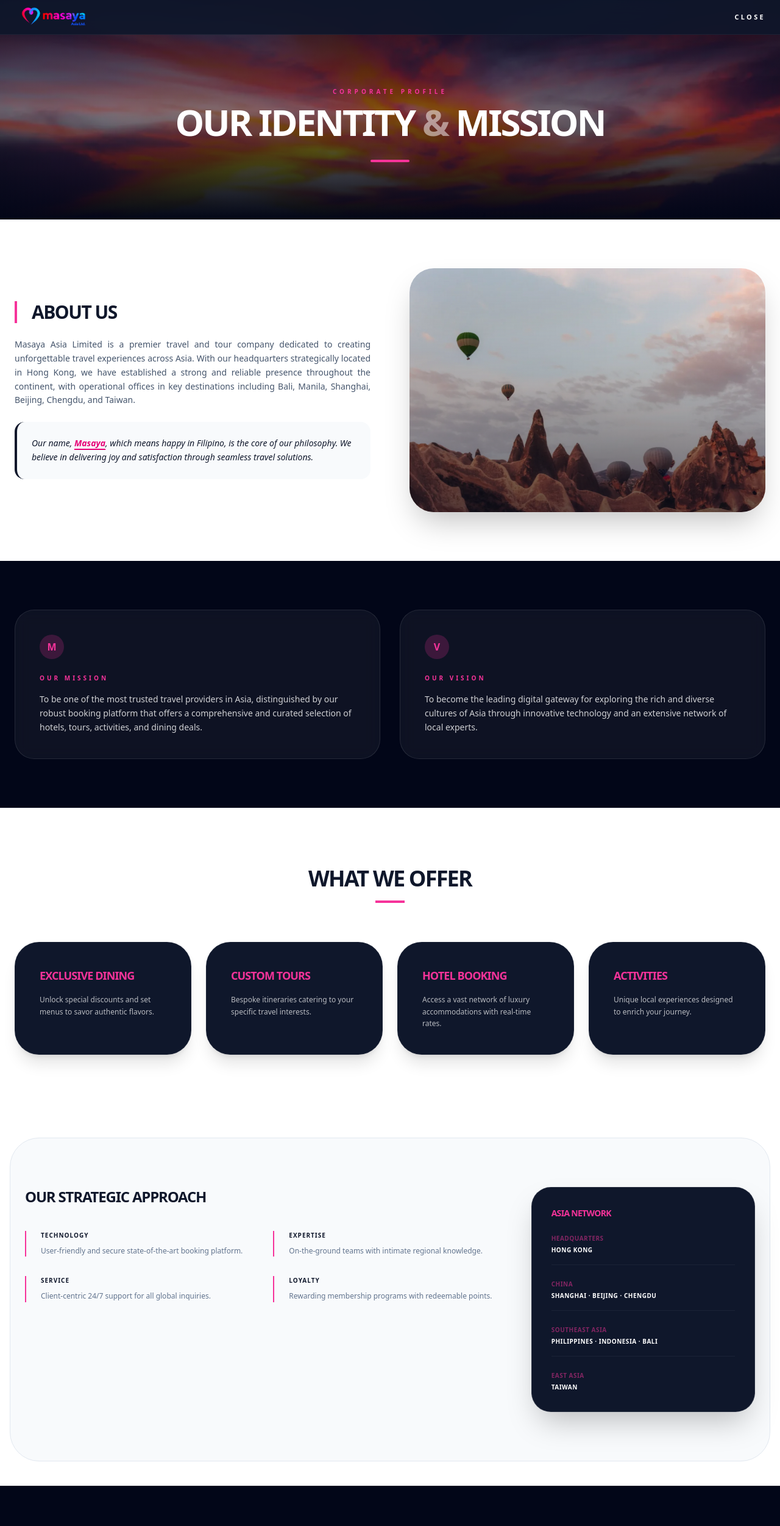
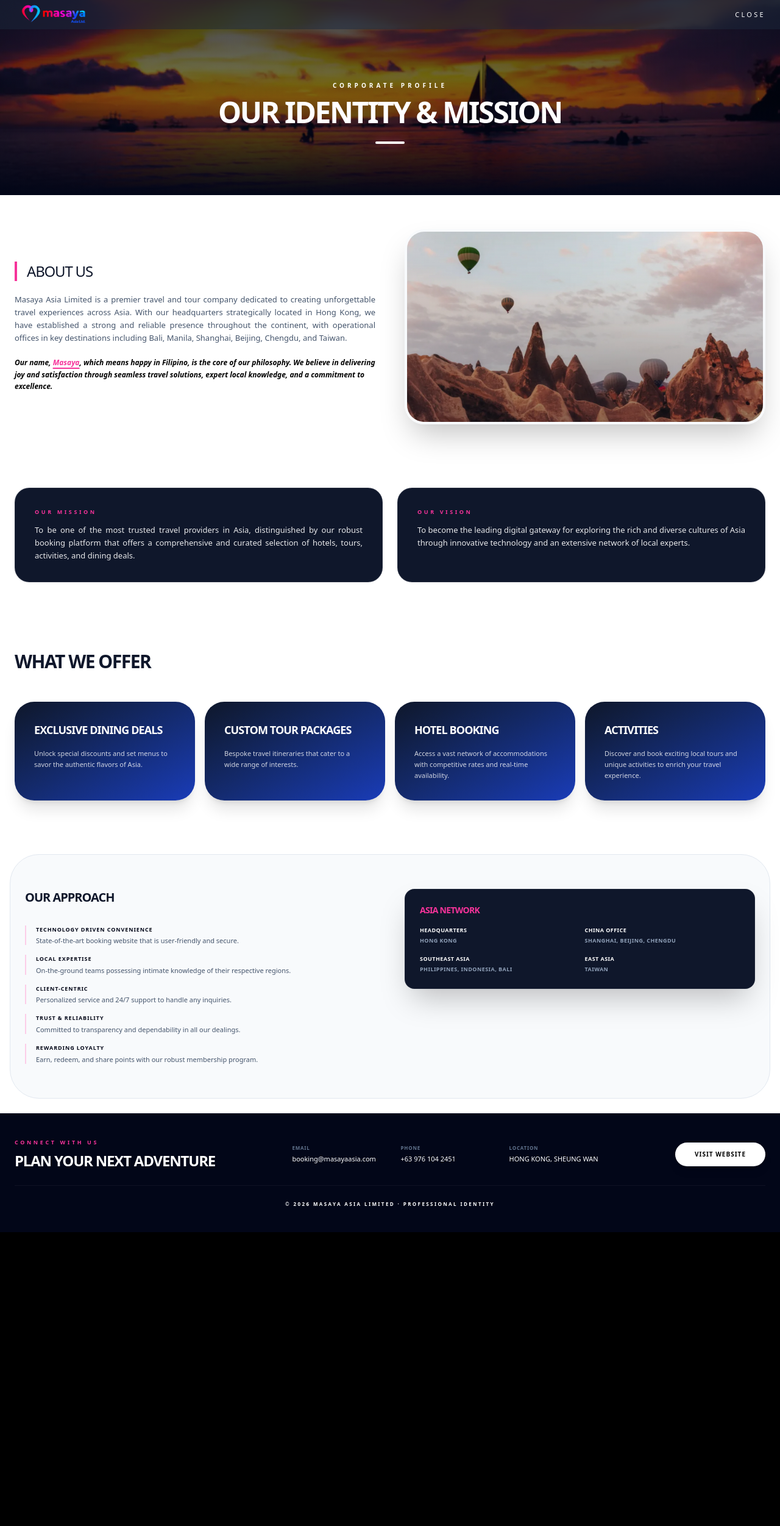
Before and after one commit to clotsss/masayaasia, a Next.js app: page /about-us in a window 1280 px wide. Shown: the top 2503 px of the page at 61% size. After the commit the page ends 2021 px from the top, so only its background shows below. Built offline with nearby package versions, Linux system fonts and the light colour scheme.

Commit message:
Update page.js
fixx

```diff
--- a/app/about-us/page.js
+++ b/app/about-us/page.js
@@ -1,218 +1,431 @@
-'use client';
+ 'use client';
+
 import React, { useState, useEffect } from 'react';
+
 import Image from 'next/image';
+
 import Link from 'next/link';
 
+
+
 export default function AboutUs() {
-  // Automatic image transition logic - Ensure these files are lowercase in your public folder
+
+  // Automatic image transition logic
+
   const transitionImages = ['/one.webp', '/two.webp', '/three.webp', '/four.webp'];
+
   const [currentIndex, setCurrentIndex] = useState(0);
 
+
+
   useEffect(() => {
+
     const timer = setInterval(() => {
+
       setCurrentIndex((prevIndex) => (prevIndex + 1) % transitionImages.length);
+
     }, 3000);
+
     return () => clearInterval(timer);
+
   }, [transitionImages.length]);
 
+
+
   return (
+
     <div className="min-h-screen bg-white font-sans text-slate-900 selection:bg-pink-100 selection:text-pink-600">
 
-      {/* NAVIGATION BAR - Fixed background for logo visibility */}
-      <nav className="fixed top-0 left-0 right-0 z-[100] bg-slate-900/90 backdrop-blur-md px-6 py-2 border-b border-white/5">
+
+
+      {/* NAVIGATION BAR */}
+
+      <nav className="fixed top-0 left-0 right-0 z-[100] bg-slate-800/50 backdrop-blur-md px-6 py-1">
+
         <div className="max-w-7xl mx-auto flex justify-between items-center">
+
           <Link href="/">
+
             <div className="relative w-32 h-10 cursor-pointer hover:opacity-80 transition-all">
+
               <Image
+
                 src="/masayaasialtd-.webp"
+
                 alt="Masaya Logo"
+
                 fill
+
                 className="object-contain"
+
                 priority
+
                 unoptimized
+
               />
+
             </div>
+
           </Link>
 
+
+
           <Link href="/" className="group flex items-center">
-            <span className="text-white text-[11px] font-bold uppercase tracking-[0.3em] hover:text-pink-500 transition-all duration-300 cursor-pointer">
+
+            <span className="text-white text-[11px] uppercase tracking-[0.3em] hover:text-pink-500 transition-all duration-300 cursor-pointer">
+
               Close
+
             </span>
+
           </Link>
+
         </div>
+
       </nav>
 
+
+
       {/* SECTION 1: HERO */}
-      <section className="relative h-[45vh] flex items-center justify-center bg-slate-950 overflow-hidden pt-12">
+
+      <section className="relative h-[40vh] flex items-center justify-center bg-slate-950 overflow-hidden pt-12">
+
         <div className="absolute inset-0 z-0">
+
           <Image
+
             src="/sunset.webp"
+
             alt="Corporate Sunset"
+
             fill
-            className="object-cover object-center opacity-50 scale-105"
+
+            className="object-cover object-bottom opacity-60 scale-105"
+
             priority
+
             unoptimized
+
           />
-          {/* Gradient Overlay */}
-          <div className="absolute inset-0 bg-gradient-to-b from-slate-950/80 via-transparent to-slate-950"></div>
+
+          {/* Fixed Gradient Overlay */}
+
+          <div className="absolute inset-0 bg-gradient-to-b from-slate-950/60 via-slate-950/20 to-slate-950"></div>
+
         </div>
+
         <div className="relative z-10 text-center px-4">
-          <p className="text-pink-500 font-black uppercase tracking-[0.5em] text-[10px] mb-3">Corporate Profile</p>
-          <h1 className="text-4xl md:text-6xl font-black text-white uppercase tracking-tighter leading-none">
-            Our Identity <span className="text-white/50">&</span> Mission
+
+          <p className="text-white font-bold uppercase tracking-[0.5em] text-[10px] mb-3">Corporate Profile</p>
+
+          <h1 className="text-4xl md:text-5xl font-black text-white uppercase tracking-tighter leading-none">
+
+            Our Identity <span className="text-white">&</span> Mission
+
           </h1>
-          <div className="w-16 h-1 bg-pink-500 mx-auto mt-8 rounded-full shadow-[0_0_20px_rgba(236,72,153,0.8)]"></div>
+
+          <div className="w-12 h-1 bg-white mx-auto mt-6 rounded-full shadow-[0_0_15px_rgba(236,72,153,0.5)]"></div>
+
         </div>
+
       </section>
 
+
+
       {/* SECTION 2: IDENTITY */}
-      <section className="py-20 px-6 max-w-7xl mx-auto">
-        <div className="grid grid-cols-1 md:grid-cols-2 gap-16 items-center">
-          <div className="space-y-6">
-            <h3 className="text-3xl font-black text-slate-900 tracking-tighter uppercase border-l-4 border-pink-500 pl-6">About us</h3>
-            <p className="text-slate-600 leading-relaxed text-sm text-justify">
+
+      <section className="py-14 px-6 max-w-7xl mx-auto">
+
+        <div className="grid grid-cols-1 md:grid-cols-2 gap-12 items-center">
+
+          <div className="space-y-5">
+
+            <h3 className="text-2xl text-slate-900 tracking-tighter uppercase border-l-4 border-pink-500 pl-4">About us</h3>
+
+            <p className="text-slate-600 leading-relaxed text-[13px] text-justify">
+
               Masaya Asia Limited is a premier travel and tour company dedicated to creating unforgettable travel experiences across Asia. With our headquarters strategically located in Hong Kong, we have established a strong and reliable presence throughout the continent, with operational offices in key destinations including Bali, Manila, Shanghai, Beijing, Chengdu, and Taiwan.
+
             </p>
-            <div className="p-6 bg-slate-50 rounded-2xl border-l-4 border-slate-900">
-              <p className="text-slate-900 font-medium italic leading-relaxed text-sm">
-                Our name, <span className="text-pink-600 font-black underline decoration-2 underline-offset-4">Masaya</span>, which means happy in Filipino, is the core of our philosophy. We believe in delivering joy and satisfaction through seamless travel solutions.
-              </p>
-            </div>
+
+            <p className="text-black font-bold italic leading-relaxed text-[12px]">
+
+              Our name, <span className="text-pink-500 font-bold underline decoration-2 underline-offset-4">Masaya</span>, which means happy in Filipino, is the core of our philosophy. We believe in delivering joy and satisfaction through seamless travel solutions, expert local knowledge, and a commitment to excellence.
+
+            </p>
+
           </div>
 
-          <div className="relative h-[400px] rounded-[2.5rem] overflow-hidden shadow-2xl group">
+
+
+          <div className="relative h-[320px] rounded-[2rem] overflow-hidden shadow-2xl border-4 border-slate-50">
+
             {transitionImages.map((src, index) => (
+
               <div
+
                 key={src}
+
                 className={`absolute inset-0 transition-opacity duration-1000 ease-in-out ${
+
                   index === currentIndex ? 'opacity-100' : 'opacity-0'
+
                 }`}
+
               >
+
                 <Image
+
                   src={src}
+
                   alt={`Masaya Culture ${index + 1}`}
+
                   fill
-                  className="object-cover scale-100 group-hover:scale-110 transition-transform duration-[5s]"
+
+                  className="object-cover object-bottom"
+
                   unoptimized
+
                 />
+
               </div>
+
             ))}
-            <div className="absolute inset-0 bg-gradient-to-t from-slate-950/60 to-transparent"></div>
+
+            <div className="absolute inset-0 bg-gradient-to-t from-slate-950/40 to-transparent"></div>
+
           </div>
+
         </div>
+
       </section>
 
+
+
       {/* SECTION 3: MISSION & VISION */}
-      <section className="bg-slate-950 py-20 px-6">
-        <div className="max-w-7xl mx-auto grid grid-cols-1 md:grid-cols-2 gap-8">
-          <div className="bg-white/5 backdrop-blur-md p-10 rounded-[2rem] border border-white/10 hover:border-pink-500/50 transition-all duration-500">
-            <div className="w-10 h-10 bg-pink-500/20 rounded-full flex items-center justify-center mb-6 text-pink-500 font-black">M</div>
-            <h2 className="text-pink-500 text-[10px] font-black uppercase tracking-[0.4em] mb-4">Our Mission</h2>
-            <p className="text-white text-sm font-light leading-relaxed opacity-80">
+
+      <section className="bg-white py-12 px-6">
+
+        <div className="max-w-7xl mx-auto grid grid-cols-1 md:grid-cols-2 gap-6">
+
+          <div className="bg-slate-900 backdrop-blur-md p-8 rounded-3xl border border-white/10 hover:border-pink-500/50 transition-all duration-500">
+
+            <h2 className="text-pink-500 text-[9px] font-black uppercase tracking-[0.4em] mb-3">Our Mission</h2>
+
+            <p className="text-white text-[13px] font-light leading-relaxed text-justify opacity-90">
+
               To be one of the most trusted travel providers in Asia, distinguished by our robust booking platform that offers a comprehensive and curated selection of hotels, tours, activities, and dining deals.
+
             </p>
+
           </div>
-          <div className="bg-white/5 backdrop-blur-md p-10 rounded-[2rem] border border-white/10 hover:border-pink-500/50 transition-all duration-500">
-            <div className="w-10 h-10 bg-pink-500/20 rounded-full flex items-center justify-center mb-6 text-pink-500 font-black">V</div>
-            <h2 className="text-pink-500 text-[10px] font-black uppercase tracking-[0.4em] mb-4">Our Vision</h2>
-            <p className="text-white text-sm font-light leading-relaxed opacity-80">
+
+          <div className="bg-slate-900 backdrop-blur-md p-8 rounded-3xl border border-white/10 hover:border-pink-500/50 transition-all duration-500">
+
+            <h2 className="text-pink-500 text-[9px] font-black uppercase tracking-[0.4em] mb-3">Our Vision</h2>
+
+            <p className="text-white text-[13px] font-light leading-relaxed text-justify opacity-90">
+
               To become the leading digital gateway for exploring the rich and diverse cultures of Asia through innovative technology and an extensive network of local experts.
+
             </p>
+
           </div>
+
         </div>
+
       </section>
 
+
+
       {/* SECTION: WHAT WE OFFER */}
-      <section className="py-24 px-6 max-w-7xl mx-auto">
-        <div className="text-center mb-16">
-          <h3 className="text-4xl font-black tracking-tighter uppercase text-slate-900">What We Offer</h3>
-          <div className="w-12 h-1 bg-pink-500 mx-auto mt-4"></div>
+
+      <section className="py-16 px-6 max-w-7xl mx-auto">
+
+        <div className="mb-12">
+
+          <h3 className="text-3xl font-black tracking-tighter uppercase text-slate-900 mb-4">What We Offer</h3>
+
         </div>
 
-        <div className="grid grid-cols-1 sm:grid-cols-2 lg:grid-cols-4 gap-6">
+
+
+        <div className="grid grid-cols-1 md:grid-cols-2 lg:grid-cols-4 gap-4">
+
           {[
-            { title: "Exclusive Dining", desc: "Unlock special discounts and set menus to savor authentic flavors." },
-            { title: "Custom Tours", desc: "Bespoke itineraries catering to your specific travel interests." },
-            { title: "Hotel Booking", desc: "Access a vast network of luxury accommodations with real-time rates." },
-            { title: "Activities", desc: "Unique local experiences designed to enrich your journey." }
+
+            { title: "Exclusive Dining Deals", desc: "Unlock special discounts and set menus to savor the authentic flavors of Asia." },
+
+            { title: "Custom Tour Packages", desc: "Bespoke travel itineraries that cater to a wide range of interests." },
+
+            { title: "Hotel Booking", desc: "Access a vast network of accommodations with competitive rates and real-time availability." },
+
+            { title: "Activities", desc: "Discover and book exciting local tours and unique activities to enrich your travel experience." }
+
           ].map((item, idx) => (
-            <div key={idx} className="p-10 bg-slate-900 rounded-[2.5rem] text-white shadow-xl hover:-translate-y-2 transition-all duration-300 border border-white/5">
-              <h4 className="text-lg font-black uppercase tracking-tighter mb-4 text-pink-500">{item.title}</h4>
-              <p className="text-xs leading-relaxed opacity-70 font-medium">{item.desc}</p>
+
+            <div key={idx} className="p-8 bg-gradient-to-br from-slate-900 to-blue-800 rounded-[2rem] text-white shadow-xl hover:-translate-y-1 transition-transform duration-300">
+
+              <h4 className="text-lg font-black uppercase tracking-tighter mb-4">{item.title}</h4>
+
+              <p className="text-[11px] leading-relaxed opacity-80 font-medium">{item.desc}</p>
+
             </div>
+
           ))}
+
         </div>
+
       </section>
 
-      {/* SECTION 4: METHODOLOGY */}
-      <section className="bg-slate-50 py-20 px-6 rounded-[3rem] mx-4 my-10 border border-slate-200">
-        <div className="max-w-7xl mx-auto grid grid-cols-1 lg:grid-cols-3 gap-12">
-          <div className="lg:col-span-2">
-            <h3 className="text-2xl font-black mb-10 tracking-tighter uppercase text-slate-900">Our Strategic Approach</h3>
-            <div className="grid grid-cols-1 sm:grid-cols-2 gap-8">
+
+
+      {/* SECTION 4: METHODOLOGY & ASIA NETWORK */}
+
+      <section className="bg-slate-50 py-14 px-6 rounded-[3rem] mx-4 my-6 border border-slate-200">
+
+        <div className="max-w-7xl mx-auto grid grid-cols-1 md:grid-cols-2 gap-12 items-start">
+
+          <div>
+
+            <h3 className="text-xl font-black mb-8 tracking-tighter uppercase text-slate-900">Our Approach</h3>
+
+            <ul className="space-y-4">
+
               {[
-                { label: "Technology", val: "User-friendly and secure state-of-the-art booking platform." },
-                { label: "Expertise", val: "On-the-ground teams with intimate regional knowledge." },
-                { label: "Service", val: "Client-centric 24/7 support for all global inquiries." },
-                { label: "Loyalty", val: "Rewarding membership programs with redeemable points." }
+
+                { label: "Technology Driven Convenience", val: "State-of-the-art booking website that is user-friendly and secure." },
+
+                { label: "Local Expertise", val: "On-the-ground teams possessing intimate knowledge of their respective regions." },
+
+                { label: "Client-Centric", val: "Personalized service and 24/7 support to handle any inquiries." },
+
+                { label: "Trust & Reliability", val: "Committed to transparency and dependability in all our dealings." },
+
+                { label: "Rewarding Loyalty", val: "Earn, redeem, and share points with our robust membership program." }
+
               ].map((point, idx) => (
-                <div key={idx} className="flex flex-col border-l-2 border-pink-500 pl-6">
-                  <span className="text-slate-900 font-black uppercase text-[10px] tracking-widest mb-2">{point.label}</span>
-                  <p className="text-slate-500 text-xs leading-relaxed">{point.val}</p>
-                </div>
+
+                <li key={idx} className="flex flex-col border-l-2 border-pink-200 pl-4 hover:border-pink-500 transition-colors">
+
+                  <span className="text-slate-950 font-black uppercase text-[9px] tracking-widest mb-1">{point.label}</span>
+
+                  <p className="text-slate-600 text-[11px] leading-snug">{point.val}</p>
+
+                </li>
+
               ))}
-            </div>
+
+            </ul>
+
           </div>
 
-          <div className="bg-slate-900 p-8 rounded-[2rem] shadow-2xl text-white border border-white/10">
-            <h3 className="text-sm font-black mb-6 uppercase tracking-tighter text-pink-500">Asia Network</h3>
-            <div className="space-y-6 text-[10px] font-bold uppercase tracking-wider">
-              <div className="pb-4 border-b border-white/5"><p className="text-pink-500/50 mb-1">Headquarters</p>Hong Kong</div>
-              <div className="pb-4 border-b border-white/5"><p className="text-pink-500/50 mb-1">China</p>Shanghai · Beijing · Chengdu</div>
-              <div className="pb-4 border-b border-white/5"><p className="text-pink-500/50 mb-1">Southeast Asia</p>Philippines · Indonesia · Bali</div>
-              <div><p className="text-pink-500/50 mb-1">East Asia</p>Taiwan</div>
+
+
+          <div className="space-y-4">
+
+            <div className="bg-slate-900 p-6 rounded-2xl shadow-2xl text-white border border-white/5">
+
+              <h3 className="text-sm font-black mb-4 uppercase tracking-tighter text-pink-500">Asia Network</h3>
+
+              <div className="grid grid-cols-2 gap-4 text-[9px] font-bold uppercase tracking-wider text-slate-400">
+
+                <div><p className="text-white mb-1">Headquarters</p>Hong Kong</div>
+
+                <div><p className="text-white mb-1">China Office</p>Shanghai, Beijing, Chengdu</div>
+
+                <div><p className="text-white mb-1">Southeast Asia</p>Philippines, Indonesia, Bali</div>
+
+                <div><p className="text-white mb-1">East Asia</p>Taiwan</div>
+
+              </div>
+
             </div>
+
           </div>
+
         </div>
+
       </section>
 
+
+
       {/* FOOTER */}
-      <footer className="bg-slate-950 py-16 px-6 border-t border-white/5">
-        <div className="max-w-7xl mx-auto flex flex-col md:flex-row justify-between items-center gap-12">
+
+      <footer className="bg-slate-950 py-10 px-6 border-t border-white/5">
+
+        <div className="max-w-7xl mx-auto flex flex-col md:flex-row justify-between items-center gap-10">
+
           <div className="text-center md:text-left">
-            <h2 className="text-[10px] font-black text-pink-500 uppercase tracking-[0.4em] mb-4">Connect with us</h2>
-            <h3 className="text-3xl font-black text-white uppercase tracking-tighter">Start Your Journey</h3>
+
+            <h2 className="text-[9px] font-bold text-pink-500 uppercase tracking-[0.4em] mb-2">Connect with us</h2>
+
+            <h3 className="text-2xl font-black text-white uppercase tracking-tighter">Plan your next adventure</h3>
+
           </div>
 
-          <div className="grid grid-cols-1 sm:grid-cols-3 gap-10 text-center md:text-left opacity-80">
+
+
+          <div className="grid grid-cols-1 sm:grid-cols-3 gap-8 text-center md:text-left">
+
             <div>
-              <p className="text-[9px] font-bold text-slate-500 uppercase tracking-widest mb-2">Email</p>
-              <p className="text-white text-xs">booking@masayaasia.com</p>
+
+              <p className="text-[8px] font-bold text-slate-500 uppercase tracking-widest mb-1">Email</p>
+
+              <p className="text-white text-[11px]">booking@masayaasia.com</p>
+
             </div>
+
             <div>
-              <p className="text-[9px] font-bold text-slate-500 uppercase tracking-widest mb-2">Phone</p>
-              <p className="text-white text-xs">+63 976 104 2451</p>
+
+              <p className="text-[8px] font-bold text-slate-500 uppercase tracking-widest mb-1">Phone</p>
+
+              <p className="text-white text-[11px]">+63 976 104 2451</p>
+
             </div>
+
             <div>
-              <p className="text-[9px] font-bold text-slate-500 uppercase tracking-widest mb-2">Location</p>
-              <p className="text-white text-xs uppercase">Hong Kong, Sheung Wan</p>
+
+              <p className="text-[8px] font-bold text-slate-500 uppercase tracking-widest mb-1">Location</p>
+
+              <p className="text-white text-[11px] uppercase">Hong Kong, Sheung Wan</p>
+
             </div>
+
           </div>
 
+
+
           <Link
+
             href="https://www.masayatrip.com"
+
             target="_blank"
-            className="px-10 py-4 bg-white text-slate-950 font-black uppercase tracking-widest text-[10px] rounded-full hover:bg-pink-500 hover:text-white transition-all shadow-xl"
+
+            className="px-8 py-3 bg-white text-black font-black uppercase tracking-widest text-[10px] rounded-full hover:bg-pink-500 transition-all shadow-lg"
+
           >
+
             Visit Website
+
           </Link>
+
         </div>
-        <div className="mt-12 pt-8 border-t border-white/5 text-center">
-          <p className="text-[9px] text-white/40 font-bold uppercase tracking-[0.4em]">
-            © 2026 Masaya Asia Limited · Global Travel Solutions
+
+        <div className="mt-6 pt-6 border-t border-white/5 text-center">
+
+          <p className="text-[8px] text-white font-bold uppercase tracking-[0.3em]">
+
+            © 2026 Masaya Asia Limited · Professional Identity
+
           </p>
+
         </div>
+
       </footer>
+
     </div>
+
   );
+
 }
```
